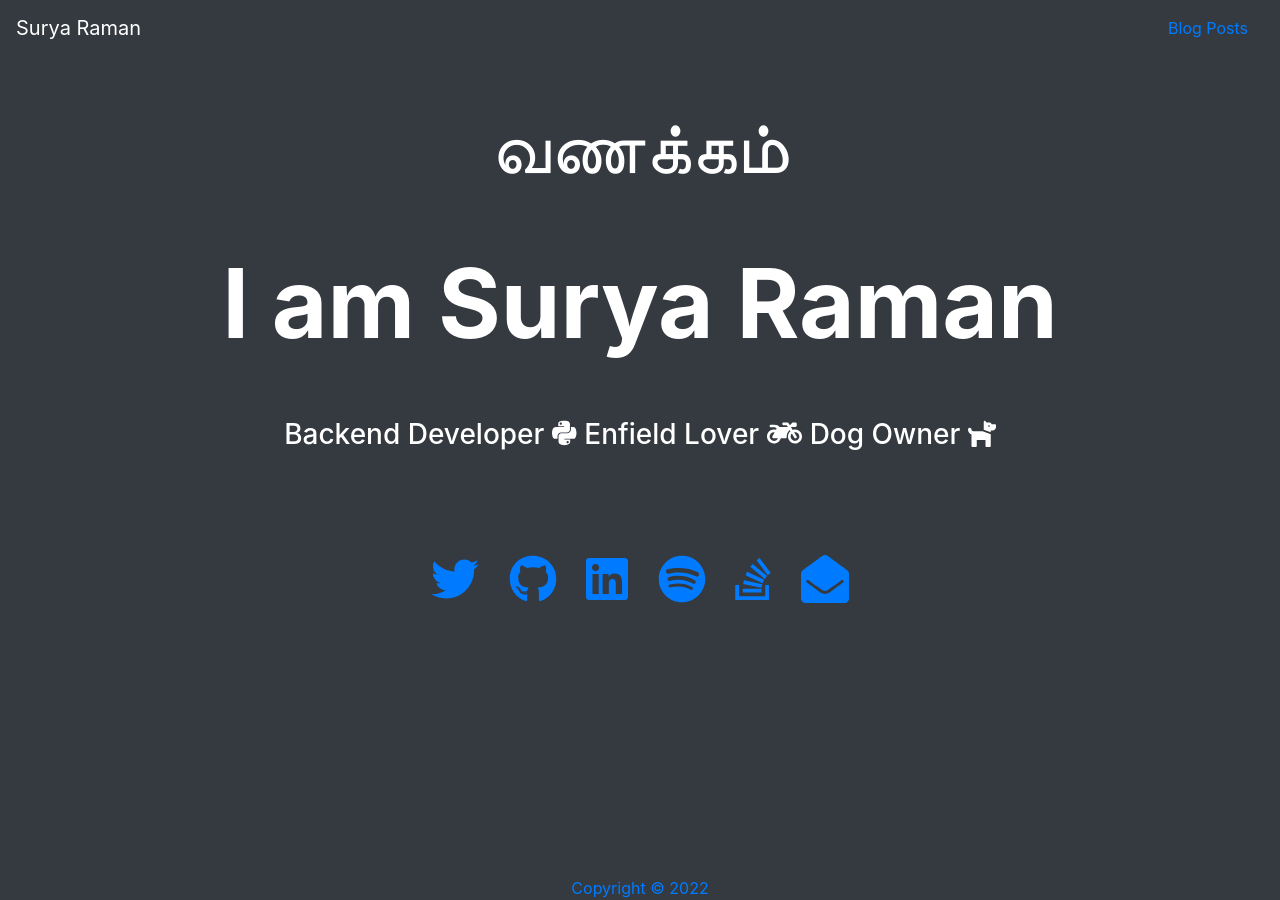
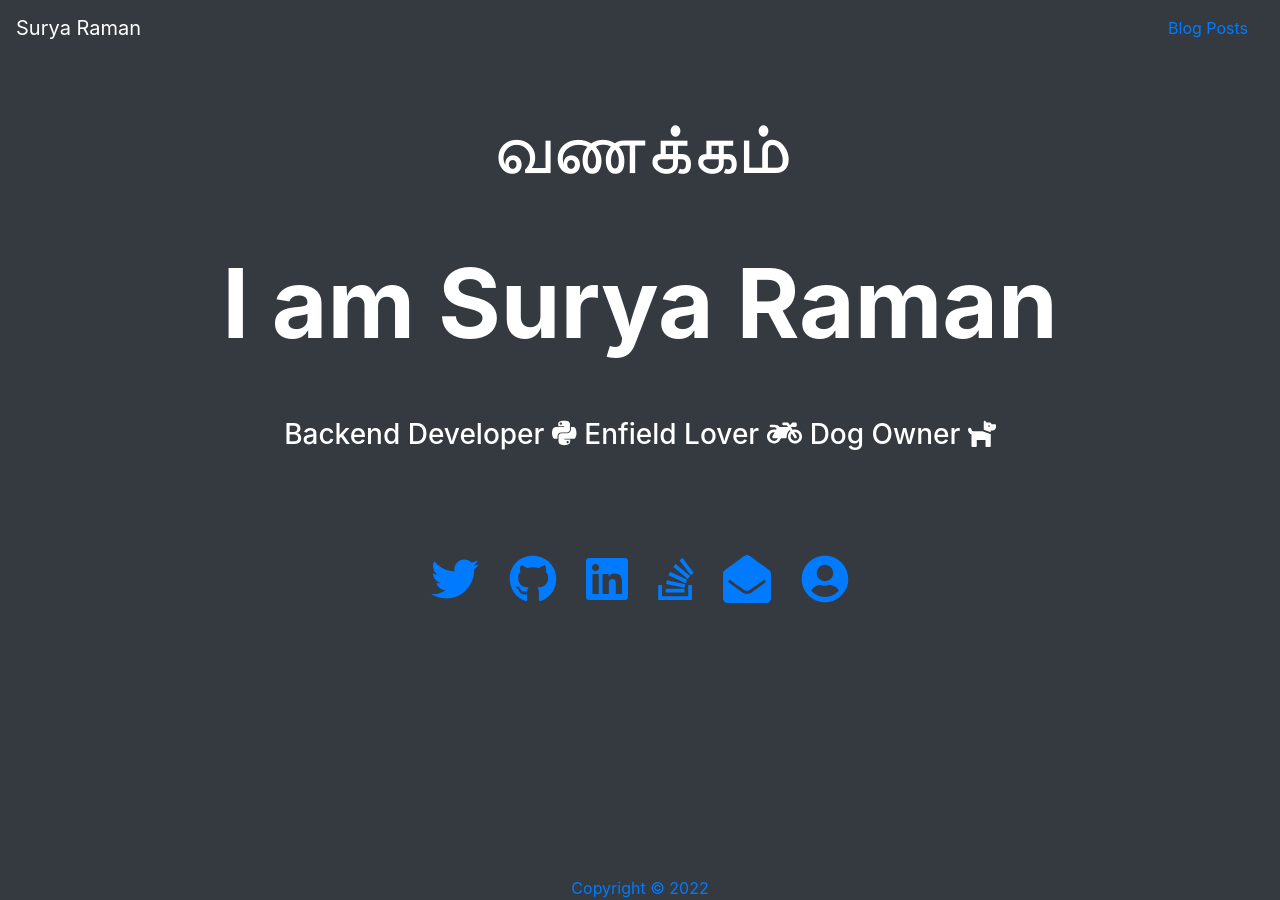
Before and after one commit to ayrusme/personal-blog, a Jekyll site: the page built from index.html, in a window 1280 px wide. Built offline with Jekyll 4.4.1, drawn with Linux system fonts in a browser that asks for light colours; nearby versions of some CDN libraries; a style sheet for code colours, icons or effects is not loaded.

Commit message:
⚡️ dev: include rudimentary resume

```diff
--- a/_config.yml
+++ b/_config.yml
@@ -9,7 +9,6 @@ social:
   twitter: https://twitter.com/ayrusme
   github:  https://github.com/ayrusme
   linkedin: https://www.linkedin.com/in/suryaraman/
-  spotify: https://open.spotify.com/user/ayrusme?si=jTzwA7FEROiFlnZCBTOyTg
   stack-overflow: https://stackoverflow.com/users/3831618/thatrockbottomprogrammer
 
 # Build settings
--- a/_includes/social_media.html
+++ b/_includes/social_media.html
@@ -7,4 +7,7 @@
     <a href="mailto:{{site.email}}" style="padding:1%">
         <i class="fa-3x fas fa-envelope-open"></i>
     </a>
+    <a href="/assets/docs/resume.pdf" target="_blank" style="padding:1%">
+        <i class="fa-3x fas fa-user-circle"></i>
+    </a>
 </div>
```
Also changed, not shown: 1 other file.
